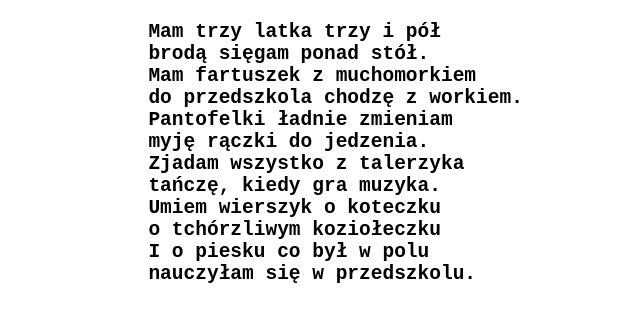
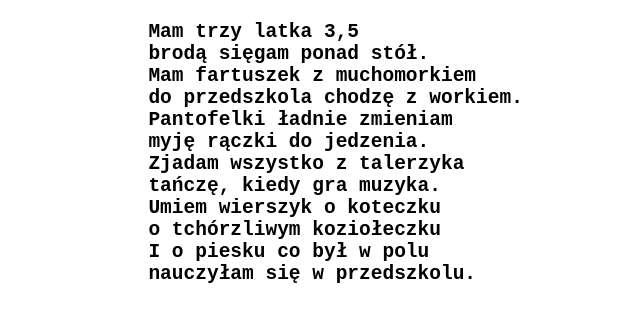
Before and after one commit to piotrbledowski/learning-git-2, a plain HTML site: page index.html in a window 1280 px wide. Shown: the part 59-380 px from the top of the page, without its empty margins (0-640 px from the left). Drawn offline with Linux system fonts and the light colour scheme.

Commit message:
line 17 txt change

```diff
--- a/index.html
+++ b/index.html
@@ -14,7 +14,7 @@
         <h1 class="page-title">Jan Brzechwa</h1>
         <h2 class="page-subtitle">
           <pre>
-            Mam trzy latka trzy i pół
+            Mam trzy latka 3,5
             brodą sięgam ponad stół.
             Mam fartuszek z muchomorkiem
             do przedszkola chodzę z workiem.
```
